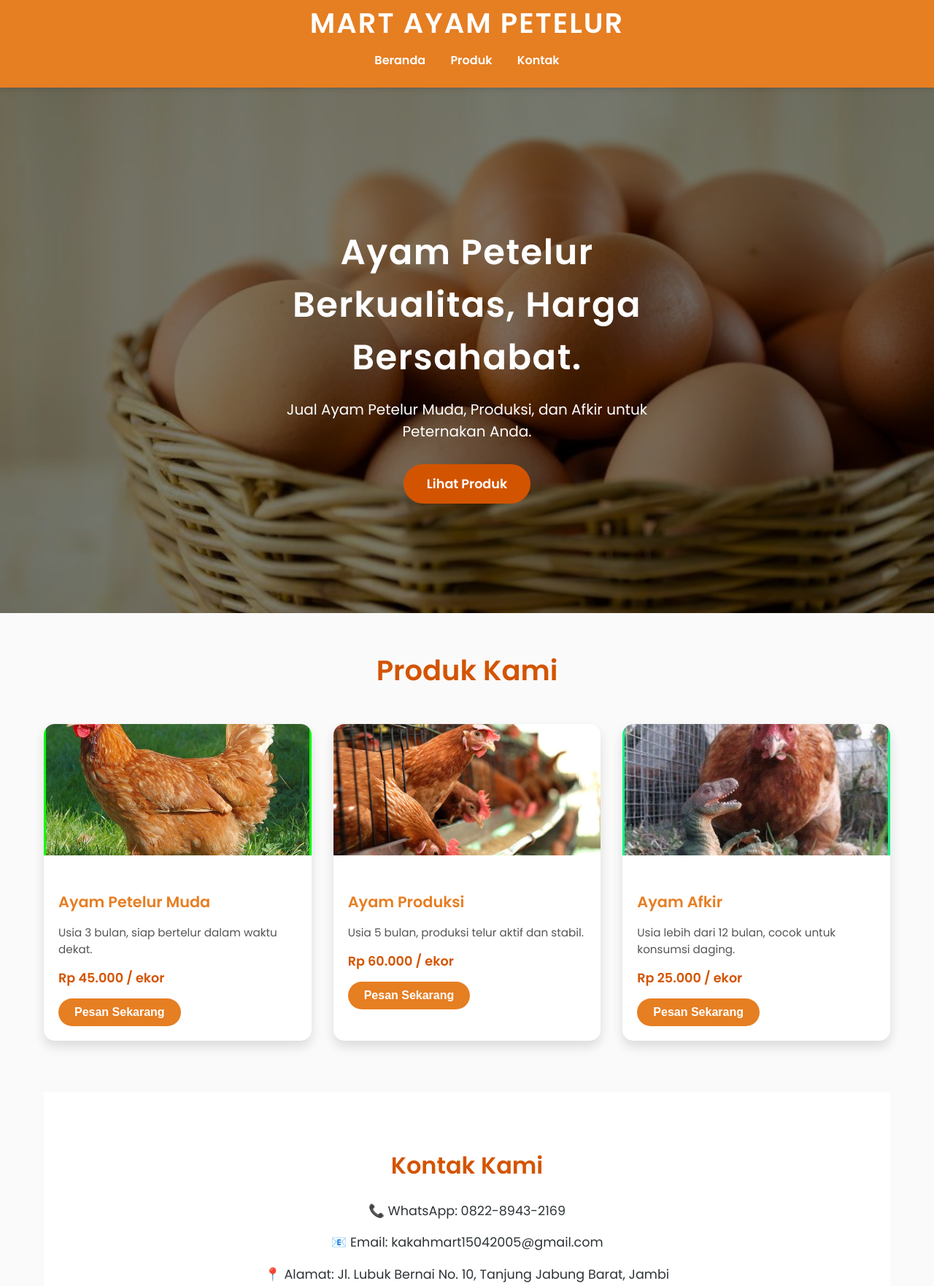
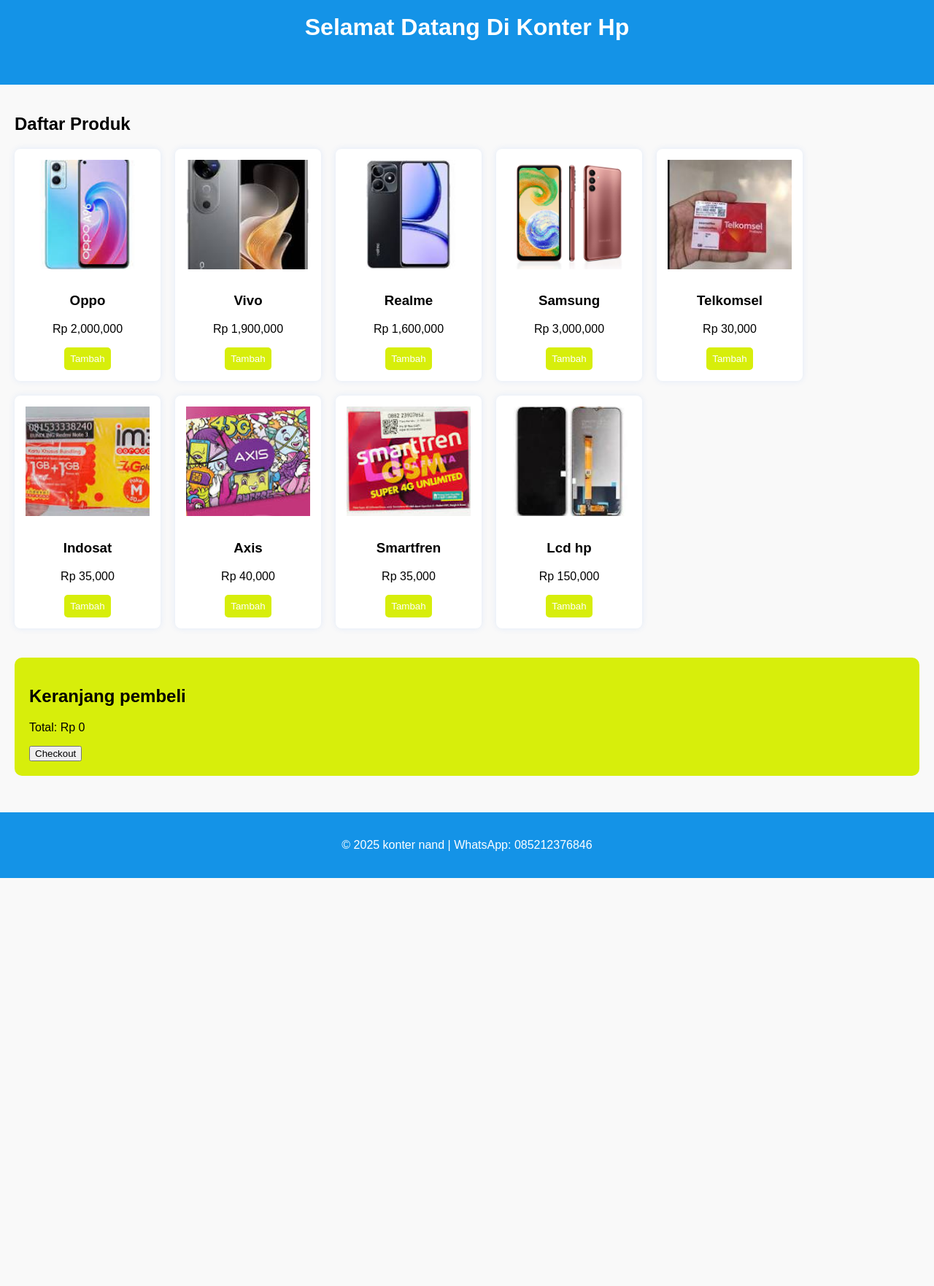
Before and after one commit to hapni15/Website-Personal, a plain HTML site: page index.html in a window 1280 px wide. Shown: the part 22-1784 px from the top of the page at 73% size. After the commit the page ends 1225 px from the top, so only its background shows below. Drawn offline with Linux system fonts and the light colour scheme.

Commit message:
Add files via upload

```diff
--- a/index.html
+++ b/index.html
@@ -1,299 +1,43 @@
 <!DOCTYPE html>
 <html lang="id">
 <head>
-<meta charset="UTF-8" />
-<meta name="viewport" content="width=device-width, initial-scale=1" />
-<title>MART HAPNI</title>
-<style>
-  @import url('https://fonts.googleapis.com/css2?family=Poppins:wght@400;600&display=swap');
-
-  :root {
-    --main-color: #e67e22;
-    --accent-color: #d35400;
-    --bg-color: #fafafa;
-    --text-color: #2d3436;
-    --white: #fff;
-    --shadow: rgba(0,0,0,0.12);
-  }
-
-  * {
-    box-sizing: border-box;
-  }
-
-  body {
-    font-family: 'Poppins', sans-serif;
-    margin: 0;
-    background: var(--bg-color);
-    color: var(--text-color);
-  }
-
-  header {
-    background: var(--main-color);
-    color: var(--white);
-    padding: 25px 20px;
-    text-align: center;
-    box-shadow: 0 2px 8px var(--shadow);
-    position: sticky;
-    top: 0;
-    z-index: 100;
-  }
-
-  header h1 {
-    margin: 0;
-    font-weight: 600;
-    font-size: 2.4rem;
-    letter-spacing: 2px;
-  }
-
-  nav {
-    margin-top: 10px;
-  }
-
-  nav a {
-    color: var(--white);
-    text-decoration: none;
-    margin: 0 15px;
-    font-weight: 600;
-    transition: color 0.3s;
-  }
-
-  nav a:hover {
-    color: var(--accent-color);
-  }
-
-  .hero {
-    background: url('4.jpg') center center/cover no-repeat;
-    height: 90vh;
-    display: flex;
-    align-items: center;
-    justify-content: center;
-    position: relative;
-    text-align: center;
-    padding: 0 20px;
-  }
-
-  .hero::before {
-    content: '';
-    position: absolute;
-    inset: 0;
-    background: rgba(0,0,0,0.5);
-  }
-
-  .hero-content {
-    position: relative;
-    color: white;
-    max-width: 600px;
-  }
-
-  .hero-content h2 {
-    font-size: 3rem;
-    margin-bottom: 15px;
-    letter-spacing: 1.5px;
-  }
-
-  .hero-content p {
-    font-size: 1.25rem;
-    margin-bottom: 30px;
-    font-weight: 500;
-  }
-
-  .btn-primary {
-    background: var(--accent-color);
-    color: var(--white);
-    padding: 14px 32px;
-    font-size: 1.1rem;
-    font-weight: 600;
-    border: none;
-    border-radius: 35px;
-    cursor: pointer;
-    transition: background 0.3s ease;
-    text-decoration: none;
-    display: inline-block;
-  }
-
-  .btn-primary:hover {
-    background: #a84300;
-  }
-
-  main {
-    max-width: 1200px;
-    margin: 50px auto;
-    padding: 0 20px;
-  }
-
-  h2.section-title {
-    font-size: 2.4rem;
-    text-align: center;
-    margin-bottom: 45px;
-    color: var(--accent-color);
-    font-weight: 600;
-  }
-
-  .products {
-    display: grid;
-    grid-template-columns: repeat(auto-fit,minmax(280px,1fr));
-    gap: 30px;
-  }
-
-  .product-card {
-    background: var(--white);
-    border-radius: 15px;
-    box-shadow: 0 8px 15px var(--shadow);
-    overflow: hidden;
-    transition: transform 0.3s ease, box-shadow 0.3s ease;
-    cursor: pointer;
-  }
-
-  .product-card:hover {
-    transform: translateY(-10px);
-    box-shadow: 0 15px 25px rgba(0,0,0,0.2);
-  }
-
-  .product-card img {
-    width: 100%;
-    height: 180px;
-    object-fit: cover;
-  }
-
-  .product-info {
-    padding: 20px;
-  }
-
-  .product-info h3 {
-    font-weight: 600;
-    font-size: 1.3rem;
-    margin-bottom: 10px;
-    color: var(--main-color);
-  }
-
-  .product-info p {
-    font-size: 0.95rem;
-    color: #555;
-    margin-bottom: 15px;
-  }
-
-  .price {
-    font-weight: 700;
-    font-size: 1.1rem;
-    color: var(--accent-color);
-    margin-bottom: 15px;
-  }
-
-  .btn-buy {
-    background: var(--main-color);
-    color: var(--white);
-    border: none;
-    padding: 10px 22px;
-    font-size: 1rem;
-    font-weight: 600;
-    border-radius: 25px;
-    cursor: pointer;
-    transition: background 0.3s;
-  }
-
-  .btn-buy:hover {
-    background: #b45e00;
-  }
-
-  section.contact {
-    background: #fff;
-    padding: 50px 20px;
-    margin-top: 70px;
-    text-align: center;
-  }
-
-  section.contact h2 {
-    font-size: 2rem;
-    margin-bottom: 25px;
-    color: var(--accent-color);
-  }
-
-  section.contact p {
-    font-size: 1.1rem;
-    margin-bottom: 15px;
-    color: var(--text-color);
-  }
-
-  footer {
-    background: var(--accent-color);
-    color: var(--white);
-    text-align: center;
-    padding: 18px 20px;
-    margin-top: 60px;
-    font-size: 0.9rem;
-  }
-
-  @media(max-width: 480px){
-    .hero-content h2 {
-      font-size: 2rem;
-    }
-  }
-</style>
+  <meta charset="UTF-8">
+  <meta name="viewport" content="width=device-width, initial-scale=1.0">
+  <title>Konter hp</title>
+  <link rel="stylesheet" href="style.css">
 </head>
 <body>
-
   <header>
-  <h1>MART AYAM PETELUR</h1>
+    <h1> Selamat Datang Di Konter Hp</h1>
+      <p><h3></h3></p>
     <nav>
-    <a href="#beranda">Beranda</a>
-    <a href="#produk">Produk</a>
-    <a href="#kontak">Kontak</a>
+      <a href="#"></a>
+      <a href="#"></a>
+      <a href="#"></a>
     </nav>
   </header>
 
-<section class="hero" id="beranda">
-  <div class="hero-content">
-    <h2>Ayam Petelur Berkualitas, Harga Bersahabat.</h2>
-    <p>Jual Ayam Petelur Muda, Produksi, dan Afkir untuk Peternakan Anda.</p>
-    <a href="#produk" class="btn-primary">Lihat Produk</a>
+  <main>
+    <section class="produk">
+      <h2>Daftar Produk</h2>
+      <div class="produk-container" id="produk-list" img="">
+
+        <!-- Produk ditambahkan melalui JavaScript -->
       </div>
     </section>
 
-<main>
-  <section id="produk">
-    <h2 class="section-title">Produk Kami</h2>
-    <div class="products">
-      <article class="product-card">
-        <img src="2.jpg" alt="Ayam Petelur Muda" />
-        <div class="product-info">
-          <h3>Ayam Petelur Muda</h3>
-          <p>Usia 3 bulan, siap bertelur dalam waktu dekat.</p>
-          <div class="price">Rp 45.000 / ekor</div>
-          <button class="btn-buy" onclick="alert('Terima kasih sudah memesan Ayam Petelur Muda!')">Pesan Sekarang</button>
-        </div>
-      </article>
-      <article class="product-card">
-        <img src="1.jpg" alt="Ayam Produksi" />
-        <div class="product-info">
-          <h3>Ayam Produksi</h3>
-          <p>Usia 5 bulan, produksi telur aktif dan stabil.</p>
-          <div class="price">Rp 60.000 / ekor</div>
-          <button class="btn-buy" onclick="alert('Terima kasih sudah memesan Ayam Produksi!')">Pesan Sekarang</button>
-        </div>
-      </article>
-      <article class="product-card">
-        <img src="3.jpg" alt="Ayam Afkir" />
-        <div class="product-info">
-          <h3>Ayam Afkir</h3>
-          <p>Usia lebih dari 12 bulan, cocok untuk konsumsi daging.</p>
-          <div class="price">Rp 25.000 / ekor</div>
-          <button class="btn-buy" onclick="alert('Terima kasih sudah memesan Ayam Afkir!')">Pesan Sekarang</button>
-        </div>
-      </article>
-    </div>
-  </section>
-
-  <section class="contact" id="kontak">
-    <h2>Kontak Kami</h2>
-    <p>📞 WhatsApp: 0822-8943-2169</p>
-    <p>📧 Email: kakahmart15042005@gmail.com</p>
-    <p>📍 Alamat: Jl. Lubuk Bernai No. 10, Tanjung Jabung Barat, Jambi</p>
+    <section class="keranjang">
+      <h2>Keranjang pembeli</h2>
+      <ul id="keranjang-list"></ul>
+      <p>Total: <span id="total-harga">Rp 0</span></p>
+      <button onclick="checkout()">Checkout</button>
     </section>
   </main>
 
   <footer>
-  &copy; 2025 MART AYAM PETELUR
+    <p>&copy; 2025 konter nand | WhatsApp: 085212376846</p>
   </footer>
 
+  <script src="script.js"></script>
 </body>
 </html>
--- /dev/null
+++ b/script.js
@@ -0,0 +1,98 @@
+const produk = [
+  {
+    nama: "Oppo",
+    harga: 2000000,
+    gambar: "Oppo.jpeg"
+  },
+  {
+    nama: "Vivo",
+    harga: 1900000,
+    gambar: "Vivo.jpg",
+  },
+  {
+    nama: "Realme",
+    harga: 1600000,
+    gambar: "Realme.jpeg"
+  },
+  {
+    nama: "Samsung",
+    harga: 3000000,
+    gambar: "Samsung.avif"
+  },
+  {
+    nama: "Telkomsel",
+    harga: 30000,
+    gambar: "Telkomsel.jpeg"
+  },
+  {
+    nama: "Indosat",
+    harga: 35000,
+    gambar: "Indosat.jpeg"
+  },
+  {
+    nama: "Axis",
+    harga: 40000,
+    gambar: "Axis.jpeg"
+  },
+  {
+    nama: "Smartfren",
+    harga: 35000,
+    gambar: "Smartfren.jpeg"
+  },
+  {
+    nama: "Lcd hp",
+    harga: 150000,
+    gambar: "Lcd.jpeg"
+  }
+];
+
+
+let keranjang = [];
+
+function tampilkanProduk() {
+  const container = document.getElementById("produk-list");
+  produk.forEach((item, index) => {
+    const card = document.createElement("div");
+    card.className = "card";
+    card.innerHTML = `
+      <img src="${item.gambar}" alt="${item.nama}" width="150">
+      <h3>${item.nama}</h3>
+      <p>Rp ${item.harga.toLocaleString()}</p>
+      <button onclick="tambahKeKeranjang(${index})">Tambah</button>
+    `;
+    container.appendChild(card);
+  });
+}
+
+function tambahKeKeranjang(index) {
+  keranjang.push(produk[index]);
+  perbaruiKeranjang();
+}
+
+function perbaruiKeranjang() {
+  const list = document.getElementById("keranjang-list");
+  const totalElem = document.getElementById("total-harga");
+  list.innerHTML = "";
+
+  let total = 0;
+  keranjang.forEach((item, i) => {
+    const li = document.createElement("li");
+    li.textContent = `${item.nama} - Rp ${item.harga.toLocaleString()}`;
+    list.appendChild(li);
+    total += item.harga;
+  });
+
+  totalElem.textContent = `Rp ${total.toLocaleString()}`;
+}
+
+function checkout() {
+  if (keranjang.length === 0) {
+    alert("Keranjang masih kosong!");
+  } else {
+    alert("Terima kasih telah berbelanja di toko kami,semoga datang kembali!");
+    keranjang = [];
+    perbaruiKeranjang();
+  }
+}
+
+tampilkanProduk();
--- a/style.css
+++ b/style.css
@@ -1,57 +1,83 @@
+* {
+  box-sizing: border-box;
+}
+
 body {
   font-family: Arial, sans-serif;
   margin: 0;
-    padding: 0;
+  background: #f9f9f9;
 }
 
 header {
-    background-color: #4CAF50;
+  background: #1493e7;
   color: white;
   padding: 20px;
   text-align: center;
 }
 
-nav ul {
-    list-style: none;
-    padding: 0;
-    display: flex;
-    justify-content: center;
-    gap: 15px;
+nav a {
+  color: white;
+  margin: 0 10px;
+  text-decoration: none;
 }
 
-nav ul li a {
-    color: white;
-    text-decoration: none;
-    font-weight: bold;
-}
-
-section {
+main {
   padding: 20px;
 }
 
-.produk-item {
-    border: 1px solid #ddd;
-    padding: 15px;
-    text-align: center;
-    max-width: 300px;
-    margin: auto;
+.produk-container {
+  display: flex;
+  flex-wrap: wrap;
+  gap: 20px;
 }
 
-.produk-item img {
-    width: 100%;
-    height: auto;
+.card {
+  background: white;
+  padding: 15px;
+  width: 200px;
+  box-shadow: 0 0 10px rgba(10, 99, 233, 0.1);
+  border-radius: 8px;
+  text-align: center;
 }
 
-button {
-    background-color: #4CAF50;
+.card img {
+  width: 100%;
+  height: 150px;
+  object-fit: cover;
+  margin-bottom: 10px;
+}
+
+.card button {
+  background: #d7ee0b;
   color: white;
-    padding: 10px 15px;
   border: none;
+  padding: 8px;
+  border-radius: 5px;
   cursor: pointer;
 }
 
+.card button:hover {
+  background: #218ff7;
+}
+
+.keranjang {
+  margin-top: 40px;
+  background:#d7ee0b;
+  padding: 20px;
+  border-radius: 10px;
+}
+
 footer {
-    background-color: #f2f2f2;
   text-align: center;
-    padding: 15px;
+  padding: 20px;
+  background: #1493e7;
+  color: white;
+  margin-top: 30px;
 }
+
+@media (max-width: 600px) {
+  .produk-container {
+    flex-direction: column;
+    align-items: center;
+  }
+}
```
Also changed, not shown: Axis.jpeg (added), Indosat.jpeg (added), Lcd.jpeg (added), Oppo.jpeg (added), Realme.jpeg (added), Samsung.avif (added), Smartfren.jpeg (added), Telkomsel.jpeg (added), Vivo.jpg (added). Lines whose indentation alone changed are shown as unchanged.
